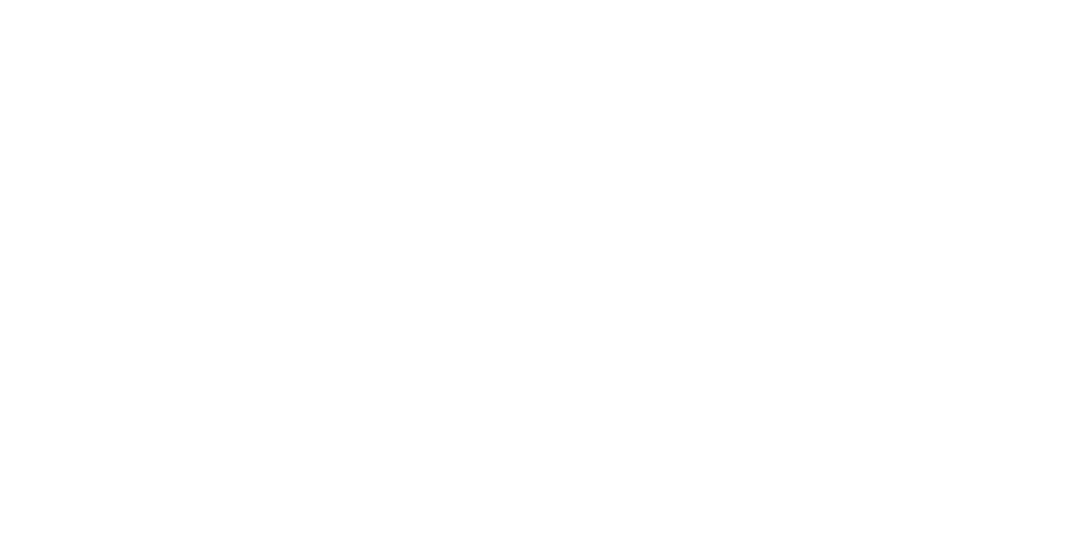
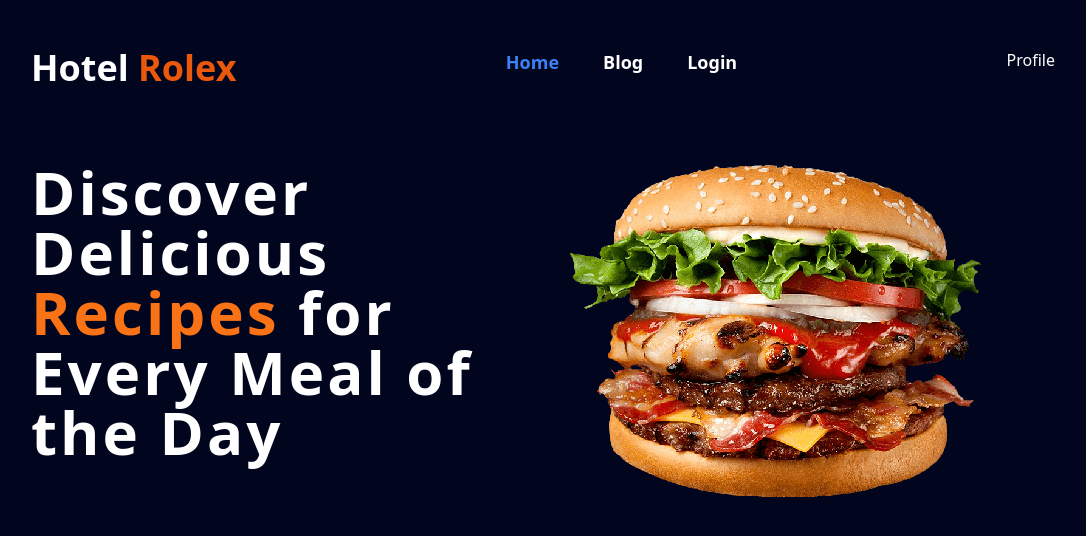
Before and after one commit to AhmedRamim/Chef-Seekers, a React (Vite) app: page / in a window 1280 px wide. Shown: the top 536 px of the page, without its empty margins (97-1183 px from the left). Built offline with nearby package versions, Linux system fonts and the light colour scheme.

Commit message:
created navbar

```diff
--- /dev/null
+++ b/src/layout/HomeLayout.jsx
@@ -0,0 +1,15 @@
+import React from 'react';
+import { Outlet } from 'react-router-dom';
+import Home from '../pages/Home';
+
+const HomeLayout = () => {
+    return (
+        <div>
+
+            <Outlet></Outlet>
+
+        </div>
+    );
+};
+
+export default HomeLayout;
--- a/src/main.jsx
+++ b/src/main.jsx
@@ -2,9 +2,11 @@
 import ReactDOM from 'react-dom/client'
 import App from './App'
 import './index.css'
+import { RouterProvider } from 'react-router-dom'
+import Router from './routes/Router'
 
 ReactDOM.createRoot(document.getElementById('root')).render(
   // <React.StrictMode>
-    <App />
+    <RouterProvider router={Router}></RouterProvider>
   // </React.StrictMode>,
 )
--- /dev/null
+++ b/src/pages/Banner.jsx
@@ -0,0 +1,12 @@
+import React from 'react';
+import img from '../../public/Assets/burger.png'
+const Banner = () => {
+    return (
+        <div className='text-white text-6xl font-semibold flex items-center '>
+            <h1 className='md:w-1/2 tracking-wider divide-y-4'>Discover Delicious <span className='text-orange-500'>Recipes</span> for Every Meal of the Day</h1>
+            <img src={img} alt="" />
+        </div>
+    );
+};
+
+export default Banner;
--- /dev/null
+++ b/src/pages/Home.jsx
@@ -0,0 +1,19 @@
+import React from 'react';
+import Navbar from '../shared/Navbar';
+import Footer from '../shared/Footer';
+import Banner from './Banner';
+
+const Home = () => {
+    return (
+        <div className='bg-[#01051e] h-screen '>
+            <div className='md:w-[80%] mx-auto'>
+
+            <Navbar></Navbar>
+            <Banner></Banner>
+            </div>
+            {/* <Footer></Footer> */}
+        </div>
+    );
+};
+
+export default Home;
--- /dev/null
+++ b/src/pages/Login.jsx
@@ -0,0 +1,11 @@
+import React from 'react';
+
+const Login = () => {
+    return (
+        <div>
+            <h1>This is Login</h1>
+        </div>
+    );
+};
+
+export default Login;
--- /dev/null
+++ b/src/routes/Router.jsx
@@ -0,0 +1,27 @@
+import React from 'react';
+import {
+    createBrowserRouter,
+    RouterProvider,
+  } from "react-router-dom";
+import HomeLayout from '../layout/HomeLayout';
+import Login from '../pages/Login';
+import Home from '../pages/Home';
+const Router = createBrowserRouter([
+  {
+    path:'/',
+    element:<HomeLayout></HomeLayout>,
+    children:[
+      {
+          path:'/',
+          element:<Home></Home>
+      },
+      {
+          path:'/login',
+          element:<Login></Login>
+      }
+    ]
+
+  }
+])
+
+export default Router;
--- /dev/null
+++ b/src/shared/Footer.jsx
@@ -0,0 +1,11 @@
+import React from 'react';
+
+const Footer = () => {
+    return (
+        <div className='text-white'>
+            <h1>This is Footer</h1>
+        </div>
+    );
+};
+
+export default Footer;
--- /dev/null
+++ b/src/shared/Navbar.jsx
@@ -0,0 +1,48 @@
+import React from 'react';
+import { NavLink } from 'react-router-dom';
+
+const Navbar = () => {
+    return (
+        <div className='text-white flex justify-between pt-12'>
+            <h1 className='text-4xl font-bold'>Hotel <span className='text-orange-600'>Rolex</span></h1>
+            <nav >
+                <ul className='flex  space-x-11 text-lg font-semibold'>
+                    <li>
+                        <NavLink
+                            to="/"
+                            className={({ isActive}) =>
+                                 isActive ? "text-blue-500" : ""
+                            }
+                        >
+                            Home
+                        </NavLink>
+                    </li>
+                    <li>
+                        <NavLink
+                            to="/blog"
+                            className={({ isActive}) =>
+                                 isActive ? "text-blue-500" : ""
+                            }
+                        >
+                            Blog
+                        </NavLink>
+                    </li>
+
+                    <li>
+                        <NavLink
+                            to="/login"
+                            className={({ isActive}) =>
+                                 isActive ? "text-blue-500" : ""
+                            }
+                        >
+                            Login
+                        </NavLink>
+                    </li>
+                </ul>
+            </nav>
+                <h1>Profile</h1>
+        </div>
+    );
+};
+
+export default Navbar;
```
Also changed, not shown: public/Assets/burger.png (added), src/firebase/firebase.config.js (added), src/pages/Header.jsx (added), src/pages/Register.jsx (added).
